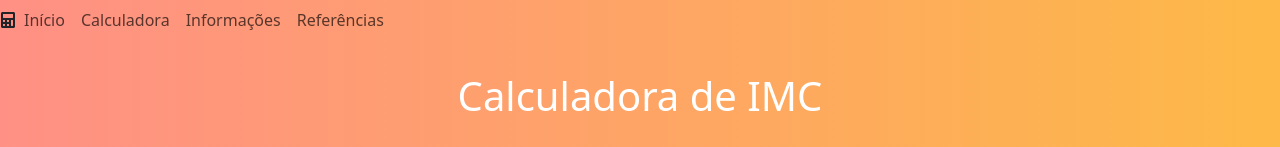
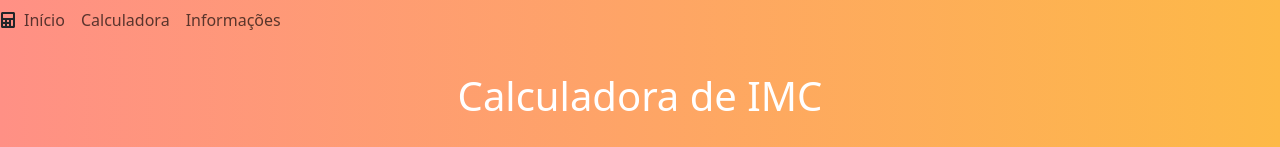
Before and after one commit to DiRezze/calculadora_imc, a React (Vite) app: page / in a window 1280 px wide. Shown: the top 147 px of the page. Built offline with nearby package versions, Linux system fonts and the light colour scheme.

Commit message:
remove: references section

```diff
--- a/src/components/dynamicNav.tsx
+++ b/src/components/dynamicNav.tsx
@@ -10,7 +10,6 @@ const NavLinks: React.FC = () =>{
         { name: 'Início', sectionId: 'home'},
         { name: 'Calculadora', sectionId: 'calculator'},
         { name: 'Informações', sectionId: 'info'},
-        { name: 'Referências', sectionId: 'ref'}
     ];
 
     return(
```
